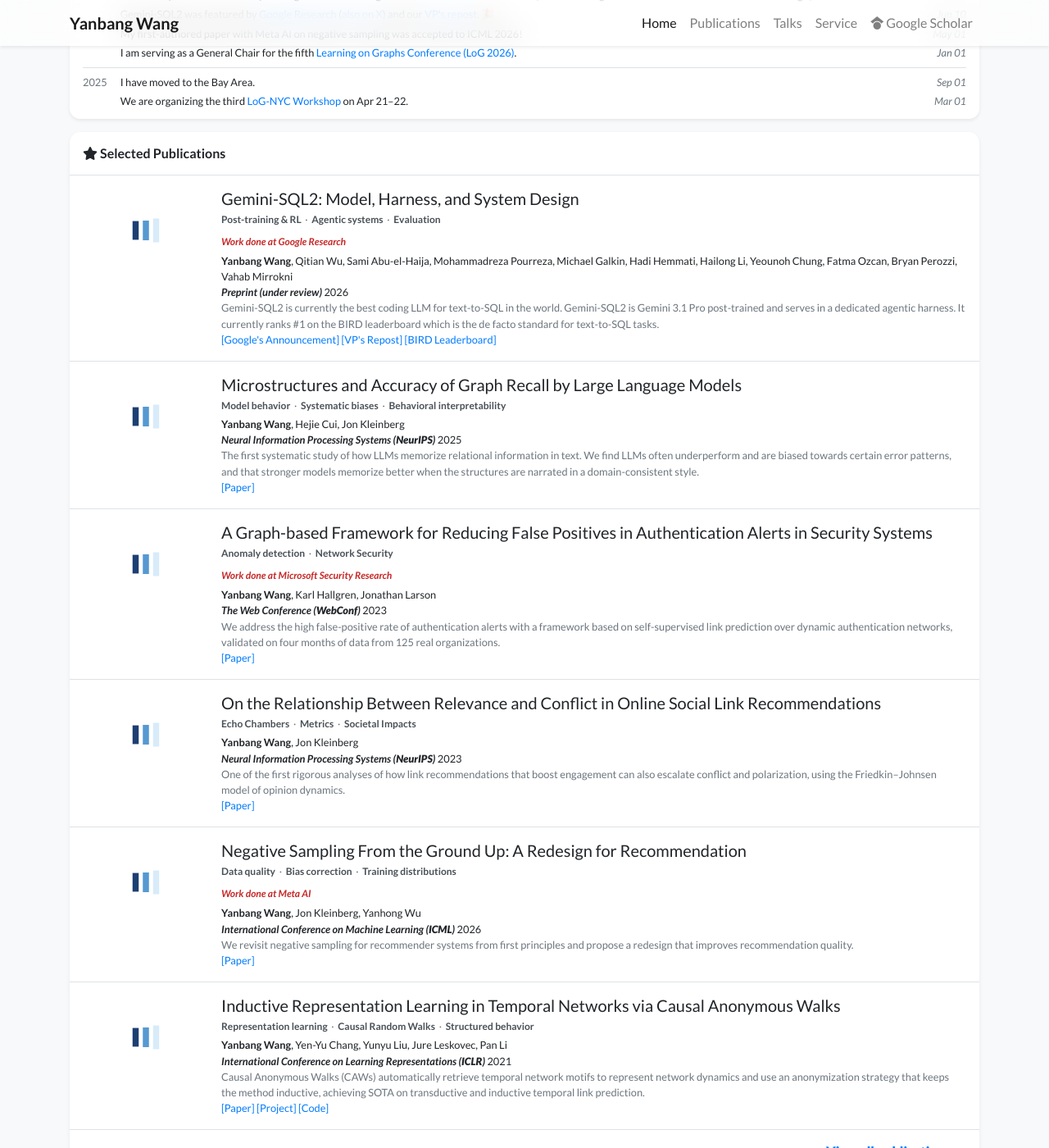
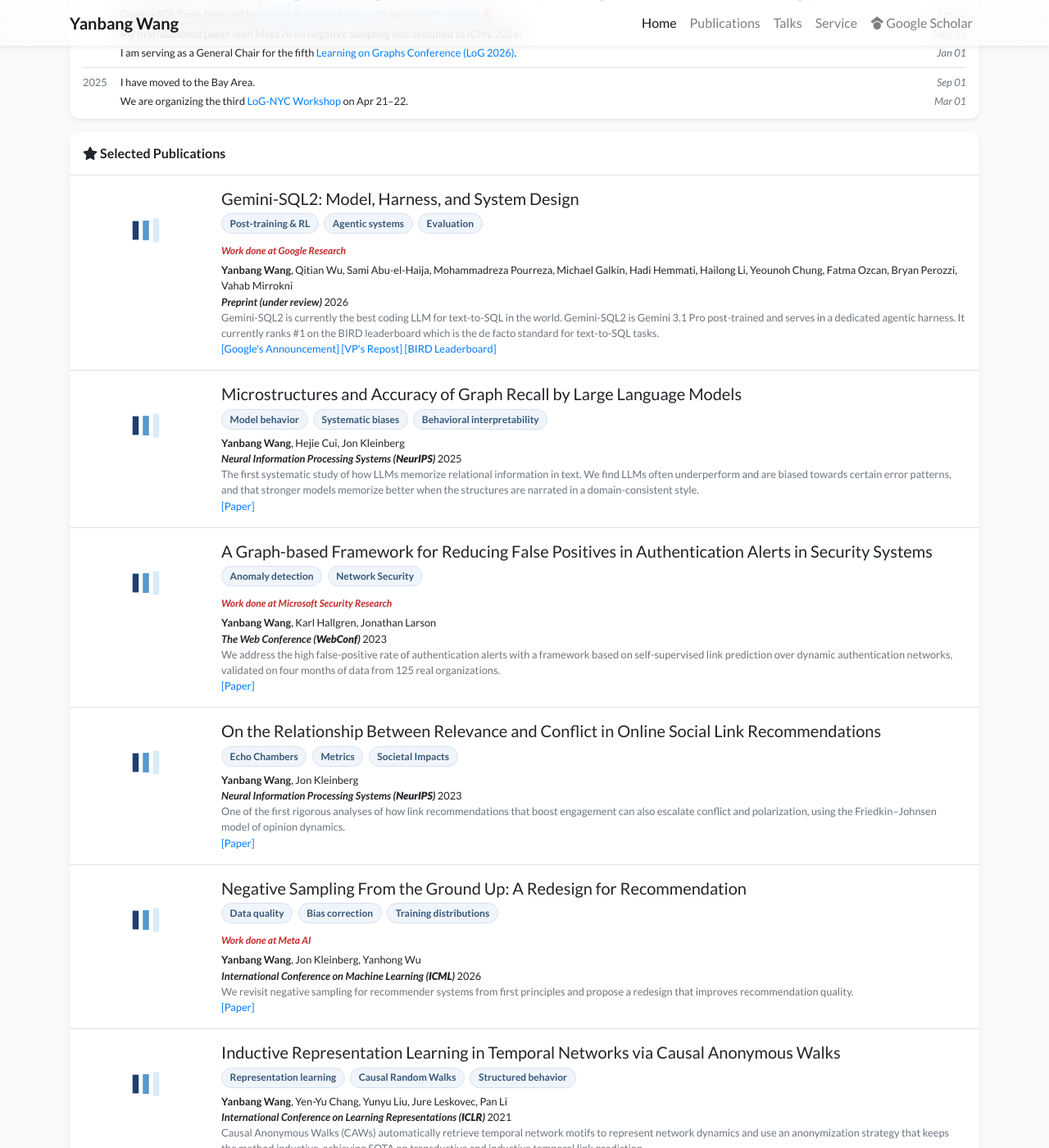
Before and after one commit to Abel0828/abel0828.github.io, a Jekyll site: the page built from index.html, in a window 1280 px wide and 1400 px high, scrolled down 1171 px. Shown: the whole window at 82% size. Built offline with Jekyll 4.4.1, drawn with Linux system fonts in a browser that asks for light colours; nearby versions of some CDN libraries; a style sheet for code colours, icons or effects is not loaded.

Commit message:
Style publication topics as subtle rounded tags

```diff
--- a/_includes/widgets/publication_topics.html
+++ b/_includes/widgets/publication_topics.html
@@ -1,5 +1,5 @@
 {% if include.topics and include.topics.size > 0 %}
 <p class="publication-topics mt-0 mb-1">
-    {% for topic in include.topics %}<strong>{{ topic | escape }}</strong>{% unless forloop.last %}<span class="publication-topic-separator"> &middot; </span>{% endunless %}{% endfor %}
+    {% for topic in include.topics %}<span class="publication-topic">{{ topic | escape }}</span>{% endfor %}
 </p>
 {% endif %}
--- a/assets/css/global.css
+++ b/assets/css/global.css
@@ -102,19 +102,24 @@ div.lazy {
 }
 
 .publication-topics {
+    display: flex;
+    flex-wrap: wrap;
+    gap: 0.3rem 0.4rem;
+    padding: 0.15rem 0 0.2rem;
     font-size: 0.75rem;
     line-height: 1.6;
-    color: #495057;
-    overflow-wrap: anywhere;
 }
 
-.publication-topics strong {
+.publication-topic {
+    display: inline-block;
+    max-width: 100%;
+    padding: 0.12rem 0.6rem;
+    border: 1px solid #d6e2f0;
+    border-radius: 999px;
+    background-color: #f0f5fb;
+    color: #355779;
     font-weight: 600;
-}
-
-.publication-topic-separator {
-    padding: 0 0.15rem;
-    color: #6c757d;
+    overflow-wrap: anywhere;
 }
 
 .publication-workplace--microsoft {
```
